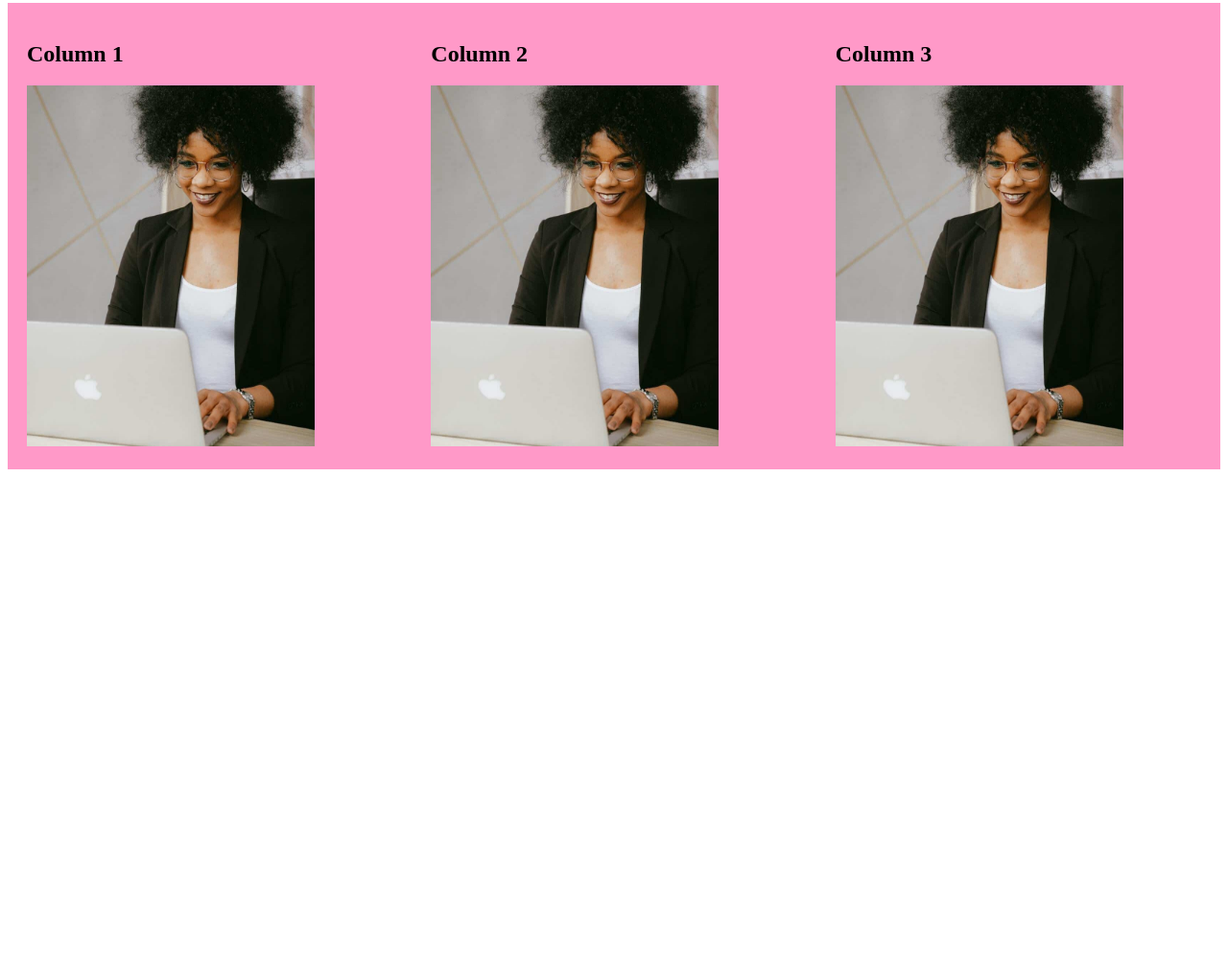
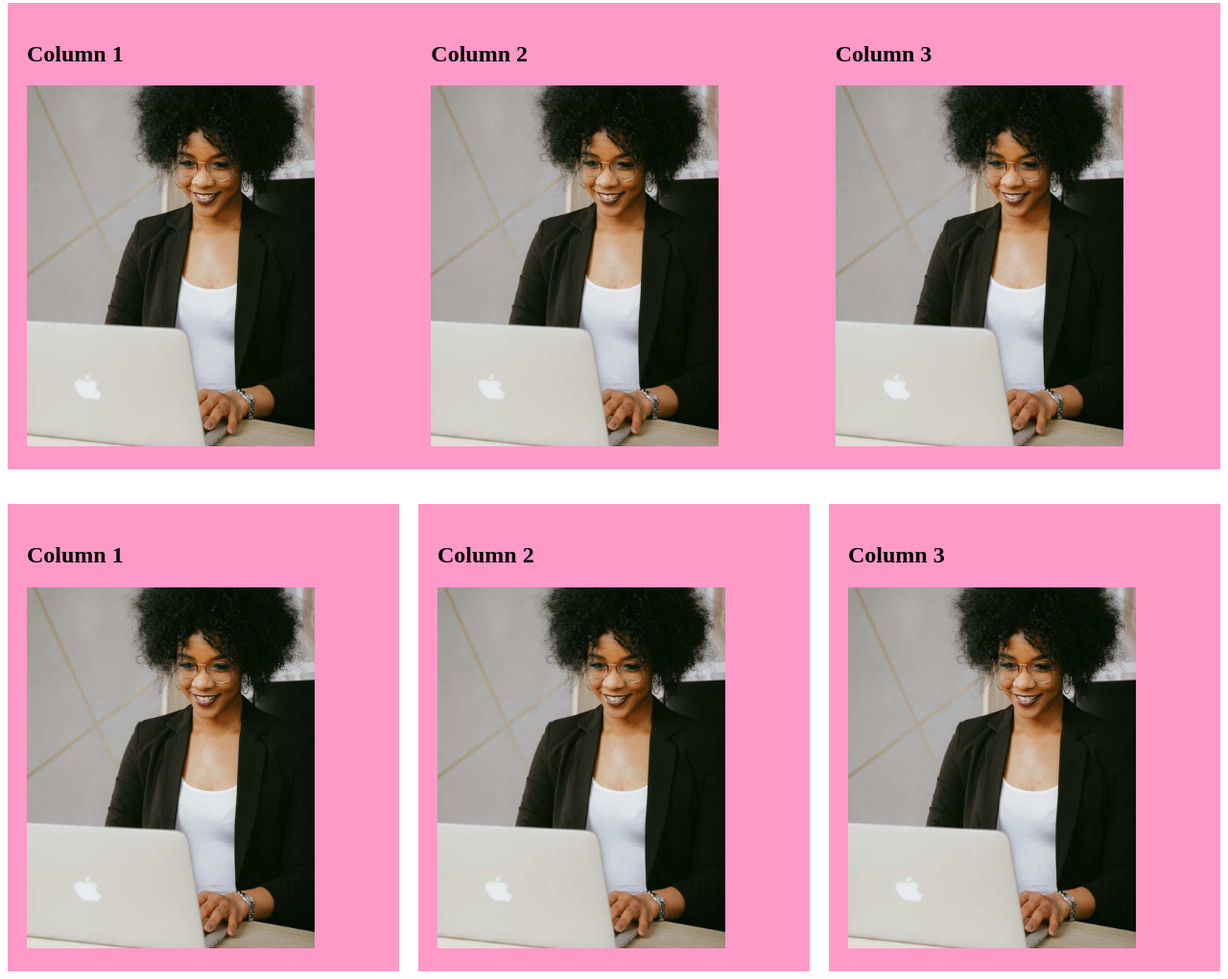
Before and after one commit to MartinMasila/html_css, a plain HTML site: page index.html in a window 1280 px wide. Shown: the part 1673-2693 px from the top of the page at 96% size. Before the commit the page ends 2170 px from the top, so only its background shows below. Drawn offline with Linux system fonts and the light colour scheme.

Commit message:
Add Grid

```diff
--- a/index.html
+++ b/index.html
@@ -137,5 +137,22 @@ This is a Box
     </div>
 </div>
 
+
+<br><br>
+<div class="grid">
+    <div class="grid1">
+        <h2>Column 1</h2>
+        <img decoding="async" src="assets\zindua.jpg" alt="zindua image" width="300">
+    </div>
+    <div class="grid1">
+        <h2>Column 2</h2>
+        <img decoding="async" src="assets\zindua.jpg" alt="zindua image" width="300">
+    </div>
+    <div class="grid1">
+        <h2>Column 3</h2>
+        <img decoding="async" src="assets\zindua.jpg" alt="zindua image" width="300">
+    </div>
+</div>
+
 </body>
 </html>
--- a/style.css
+++ b/style.css
@@ -77,3 +77,18 @@ th{
     background-color: #ff99c8;
     box-sizing: border-box;
 }
+
+.grid{
+    display: grid;
+    grid-template-columns: repeat(3,1fr);
+    gap: 20px;
+    margin: 0;
+    padding: 0;
+}
+
+.grid1{
+
+    padding: 20px;
+    background-color: #ff99c8;
+    box-sizing: border-box;
+}
```
